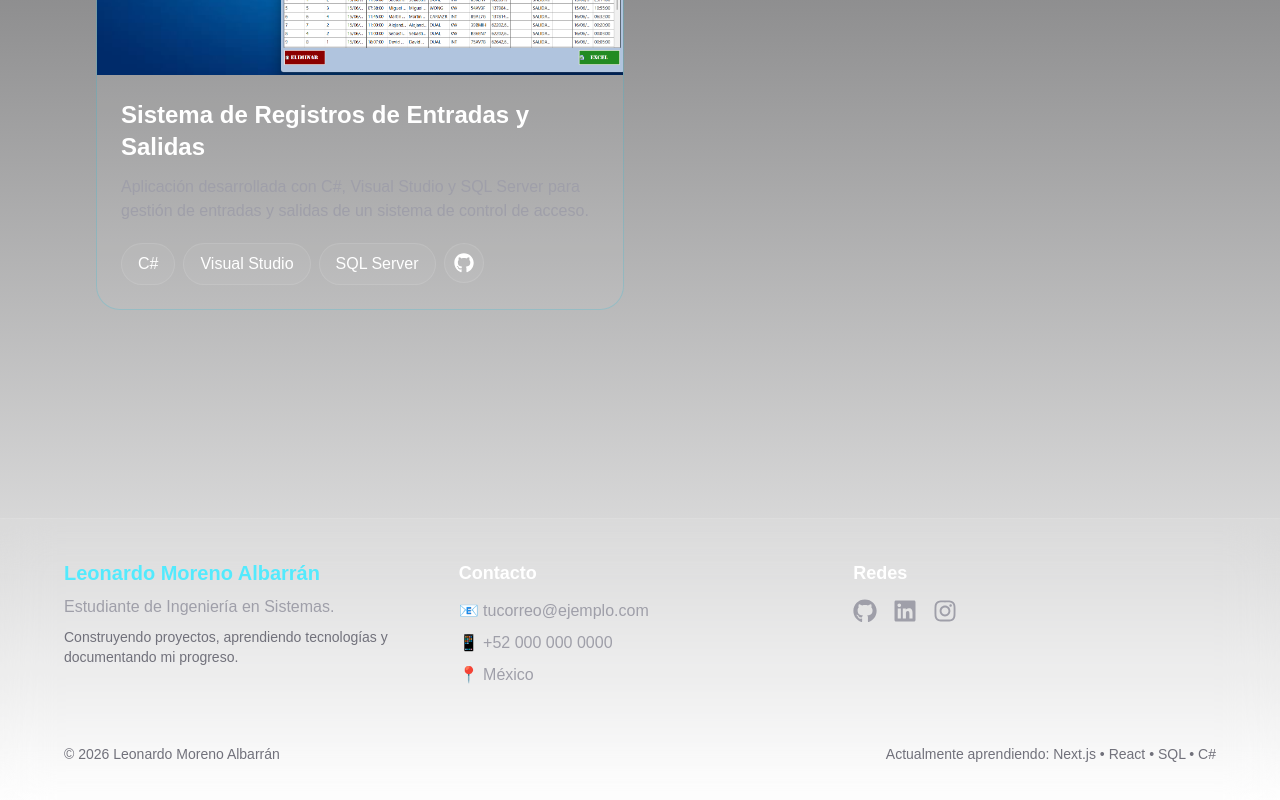
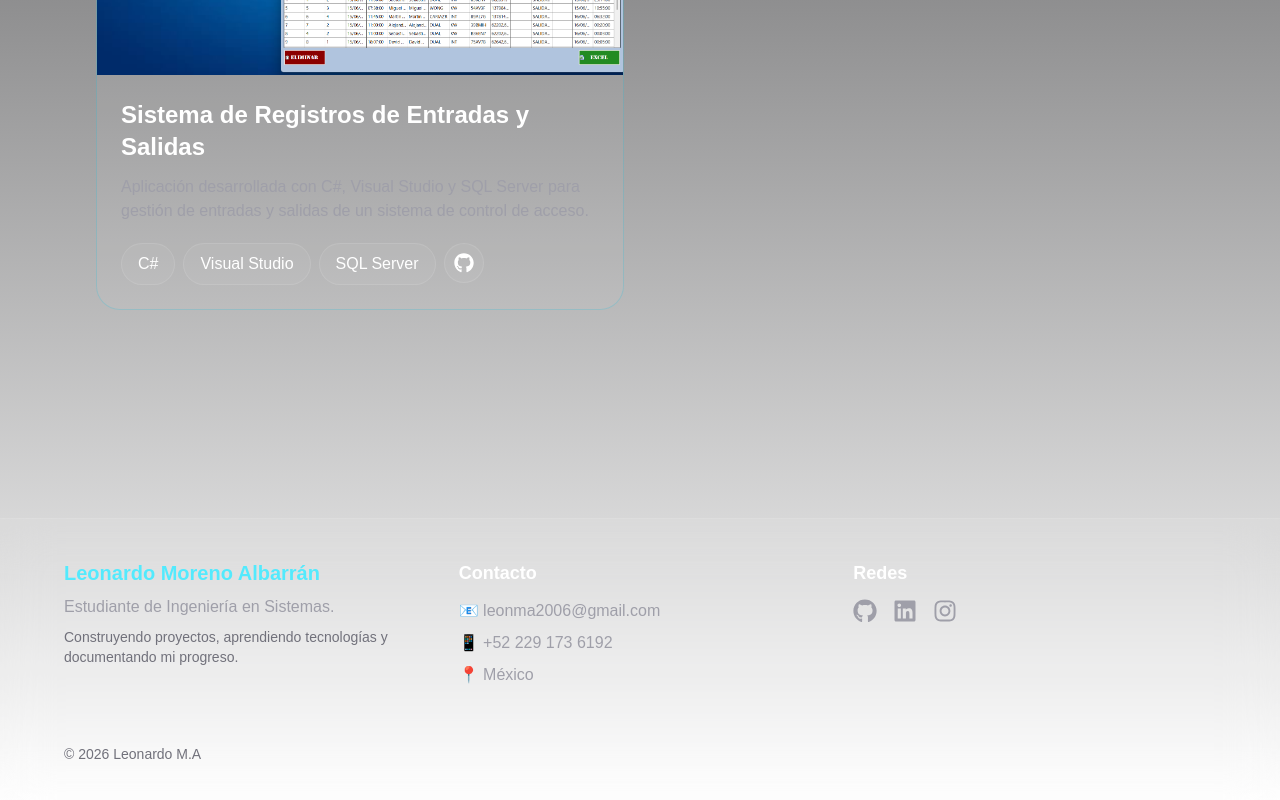
Before and after one commit to Leonma2006/Portafolio-Personal, a Next.js app: page / in a window 1280 px wide. Shown: the part 2710-3510 px from the top of the page. Built offline with nearby package versions, Linux system fonts and the light colour scheme.

Commit message:
Contacto agregado

```diff
--- a/app/page.tsx
+++ b/app/page.tsx
@@ -745,7 +745,10 @@ className="max-w-10xl mx-auto px-8 py-20">
   </div>
 </section>
 
+
+
 <footer
+id="contacto"
   className="
     mt-32
 
@@ -788,11 +791,11 @@ className="max-w-10xl mx-auto px-8 py-20">
         <div className="space-y-2 text-zinc-400">
 
           <p>
-            📧 tucorreo@ejemplo.com
+            📧 leonma2006@gmail.com
           </p>
 
           <p>
-            📱 +52 000 000 0000
+            📱 +52 229 173 6192
           </p>
 
           <p>
@@ -811,7 +814,7 @@ className="max-w-10xl mx-auto px-8 py-20">
         <div className="flex gap-4 text-2xl">
 
           <a
-            href="https://github.com/tu_usuario"
+            href="https://github.com/Leonma2006"
             target="_blank"
             rel="noopener noreferrer"
             className="
@@ -839,7 +842,7 @@ className="max-w-10xl mx-auto px-8 py-20">
           </a>
 
           <a
-            href="https://instagram.com/tu_usuario"
+            href="https://instagram.com/leonma2006"
             target="_blank"
             rel="noopener noreferrer"
             className="
@@ -877,13 +880,9 @@ className="max-w-10xl mx-auto px-8 py-20">
       "
     >
       <p className="text-zinc-500 text-sm">
-        © 2026 Leonardo Moreno Albarrán
+        © 2026 Leonardo M.A
       </p>
 
-      <p className="text-zinc-500 text-sm">
-        Actualmente aprendiendo:
-        Next.js • React • SQL • C#
-      </p>
     </div>
 
   </div>
```
